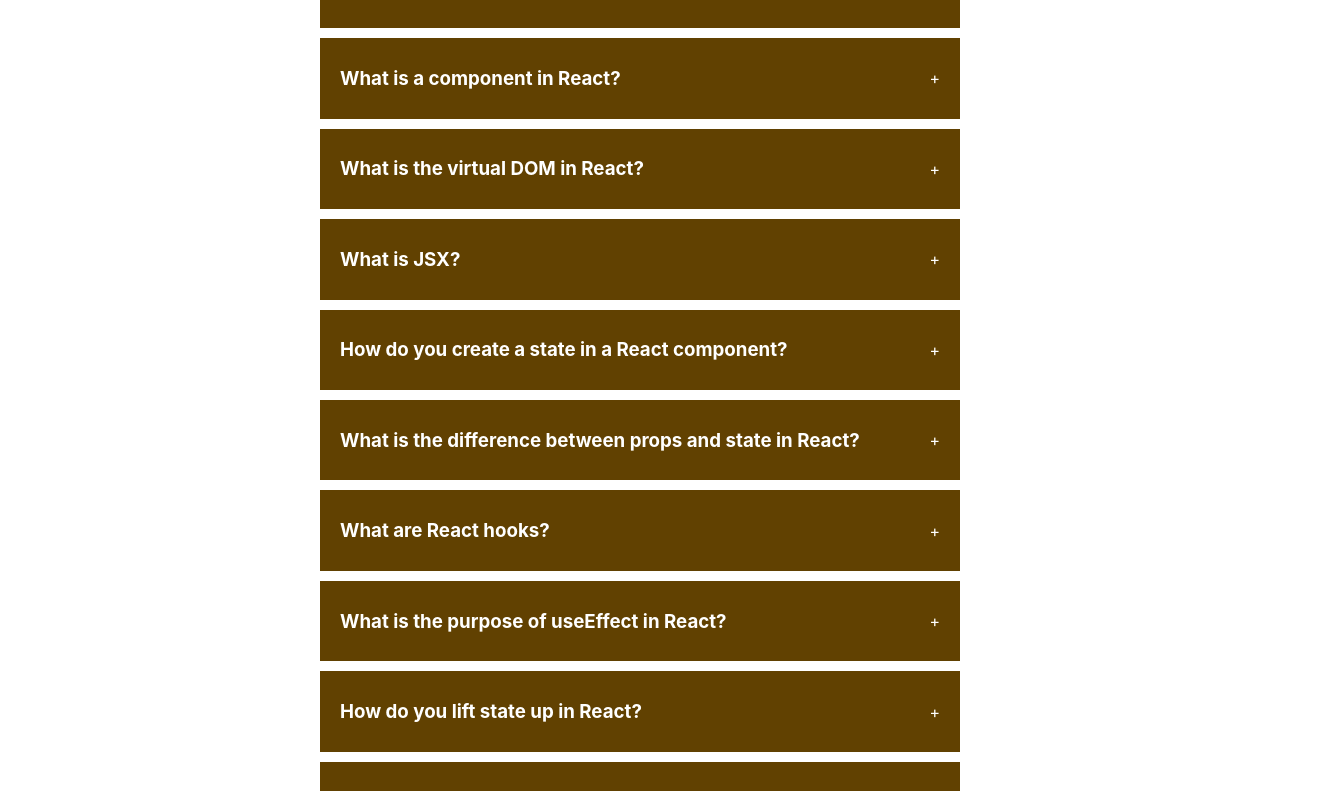
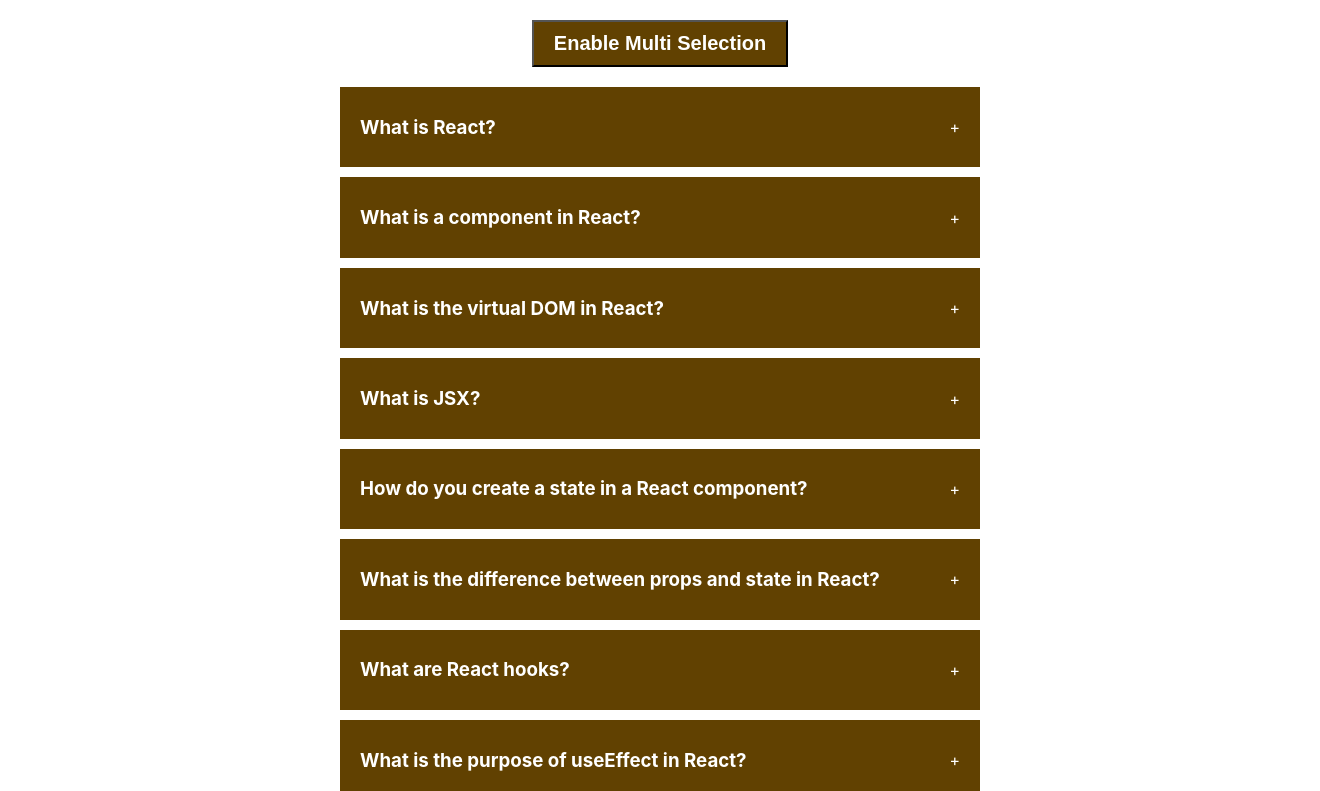
Before and after one commit to lboyadzhiev/multiple-react-projects, a React (Create React App) app: page / in a window 1280 px wide. Shown: the top 791 px of the page, 1320 px wide, since content can reach past the window. Built offline with nearby package versions, Linux system fonts and the light colour scheme.

Commit message:
Accordian app finished

```diff
--- a/src/components/Accordian/Accordian.module.css
+++ b/src/components/Accordian/Accordian.module.css
@@ -1,12 +1,16 @@
 .wrapper {
   display: flex;
+  flex-direction: column;
   justify-content: center;
   align-items: center;
-  height: 100vh;
+  gap: 20px;
+  padding: 20px;
+  height: min-content;
   width: 100vw;
 }
 
 .accordian {
+  height: 80%;
   width: 50%;
 }
 
@@ -28,3 +32,15 @@
   color: #ffff;
   height: auto;
 }
+
+.selectBtn {
+  padding: 10px 20px;
+  background-color: #614101;
+  color: #fff;
+  font-weight: bold;
+  font-size: 20px;
+  cursor: pointer;
+}
+.mlctBtn {
+  background-color: #281b02;
+}
--- a/src/components/Accordian/Accordian.tsx
+++ b/src/components/Accordian/Accordian.tsx
@@ -7,28 +7,55 @@
 import classes from './Accordian.module.css';
 
 export default function Accordian() {
-  const [selected, setSelected] = useState<number | null>(null);
+  const [selectedItems, setSelectedItems] = useState<number[]>([]);
+  const [isMultiSelection, setIsMultiSelection] = useState(false);
 
-  function handleSingleSelection(currentId: number) {
-    setSelected(currentId === selected ? null : currentId);
+  function handleEnableMultiSelection() {
+    setIsMultiSelection((state) => !state);
+
+    if (isMultiSelection && selectedItems.length > 1) setSelectedItems([]);
+  }
+
+  function handleSelection(currentId: number) {
+    let selected = [...selectedItems];
+
+    const indexOfCurrenctId = selected.indexOf(currentId);
+
+    if (indexOfCurrenctId !== -1) {
+      isMultiSelection
+        ? selected.splice(indexOfCurrenctId, 1)
+        : (selected = []);
+    } else {
+      isMultiSelection ? selected.push(currentId) : (selected = [currentId]);
+    }
+
+    setSelectedItems(selected);
   }
 
   return (
     <div className={classes.wrapper}>
+      <button
+        onClick={handleEnableMultiSelection}
+        className={`${classes.selectBtn} ${
+          isMultiSelection ? classes.mlctBtn : ''
+        }`}
+      >
+        Enable Multi Selection
+      </button>
       <div className={classes.accordian}>
         {reactQuestions && reactQuestions.length > 0 ? (
           reactQuestions.map((item) => (
             <div
               key={item.id}
               className={classes.item}
-              onClick={() => handleSingleSelection(item.id)}
+              onClick={() => handleSelection(item.id)}
             >
               <div className={classes.title}>
                 <h3>{item.question}</h3>
                 <span>+</span>
               </div>
 
-              {selected === item.id ? (
+              {selectedItems.includes(item.id) ? (
                 <div className={classes.content}>{item.answer}</div>
               ) : null}
             </div>
```
